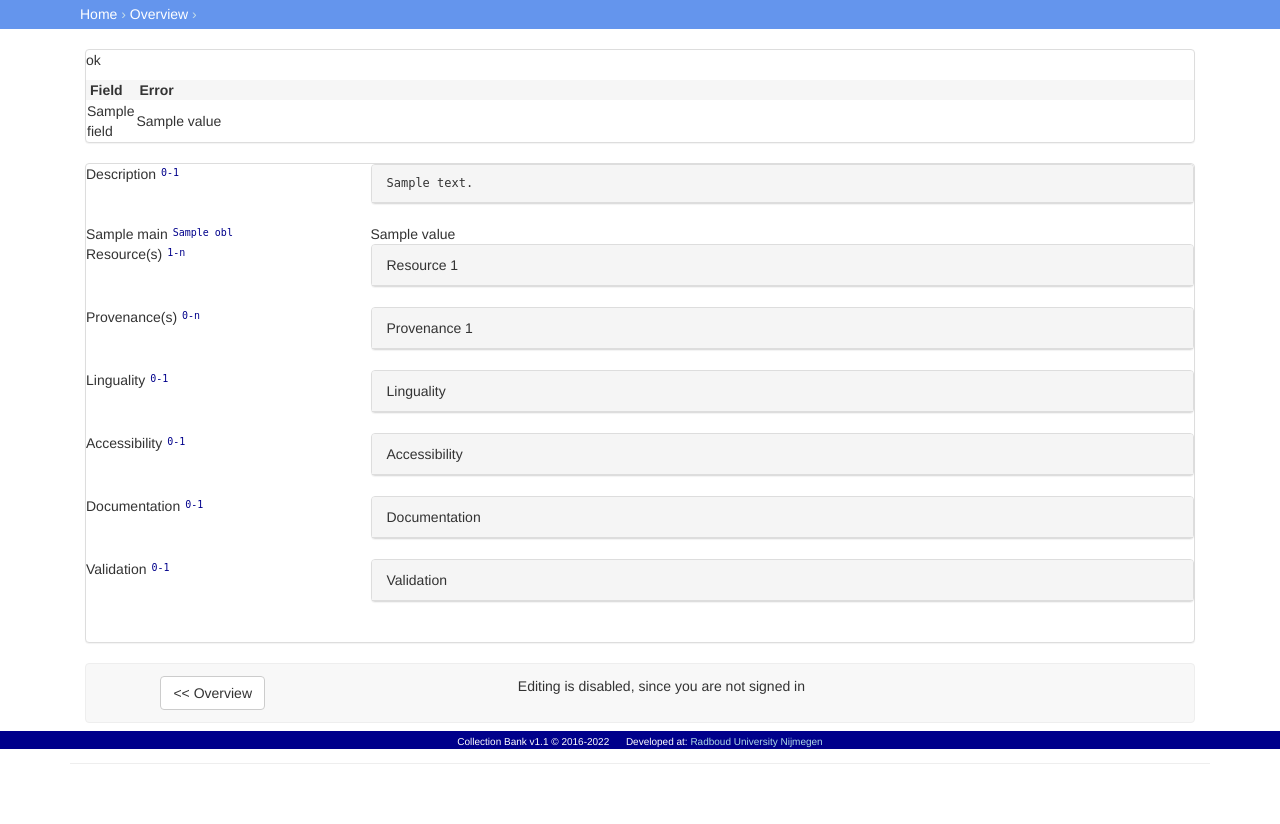
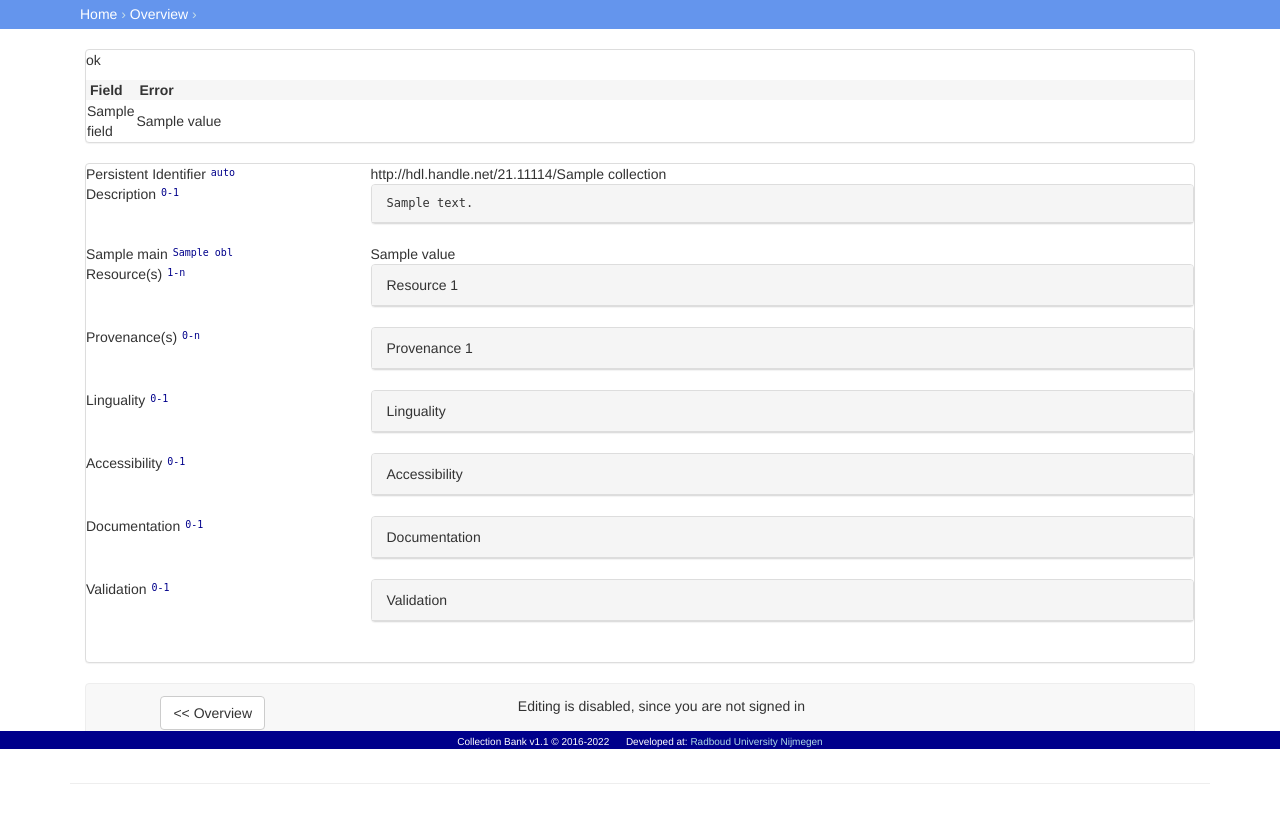
Before and after one commit to ErwinKomen/RU-collbank, a Django app: template collbank/collbank/collection/templates/collection/coll_detail.html in a window 1280 px wide. Shown: the part 51-875 px from the top of the page. Before the commit the page ends 815 px from the top, so only its background shows below. Run offline with Django 3.2, Linux system fonts and the light colour scheme; tables that the repository leaves empty hold one stand-in row (values such as "Sample post"); the template is opened without the code that fills it: values that come from a table or form of the project are taken from there, most other values are stand-ins (such as "Sample title", 1, 10 or a date in 2020); parts of the project's set-up code (start-up, migrations or seed data) failed here and were passed over; some libraries are stand-ins or nearby versions.

Commit message:
issue #84 and so on

```diff
--- a/collbank/collbank/collection/models.py
+++ b/collbank/collbank/collection/models.py
@@ -3315,6 +3315,12 @@ class Collection(models.Model, CollbankModel):
             print("get_pidname error:", sys.exc_info()[0])
             return ""
 
+    def get_pidfull(self):
+        sBack = ""
+        if self.pidname != None:
+            sBack = "http://hdl.handle.net/21.11114/{}".format(self.pidname)
+        return sBack
+
     def get_publisfilename(self, sType=""):
         # Get the correct pidname
         sFileName = self.get_xmlfilename()
--- a/collbank/collbank/collection/templates/collection/coll_detail.html
+++ b/collbank/collbank/collection/templates/collection/coll_detail.html
@@ -33,6 +33,15 @@
   {% endif %}
 
   <div class="panel panel-default">
+    <!-- PID if existing -->
+    {% if collection.pidname %}
+      <div class="row">
+        <div class="col-md-3">Persistent Identifier<span class="obl"
+          title="The PID is automatically created and cannot be altered. The PID will only be valid after publication of the collection">auto</span></div>
+        <div class="col-md-9">{{collection.get_pidfull}}</div>
+      </div>
+    {% endif %}
+
     <!-- Description -->
     <div class="row">
       <div class="col-md-3">Description<span class="obl">0-1</span></div>
```
